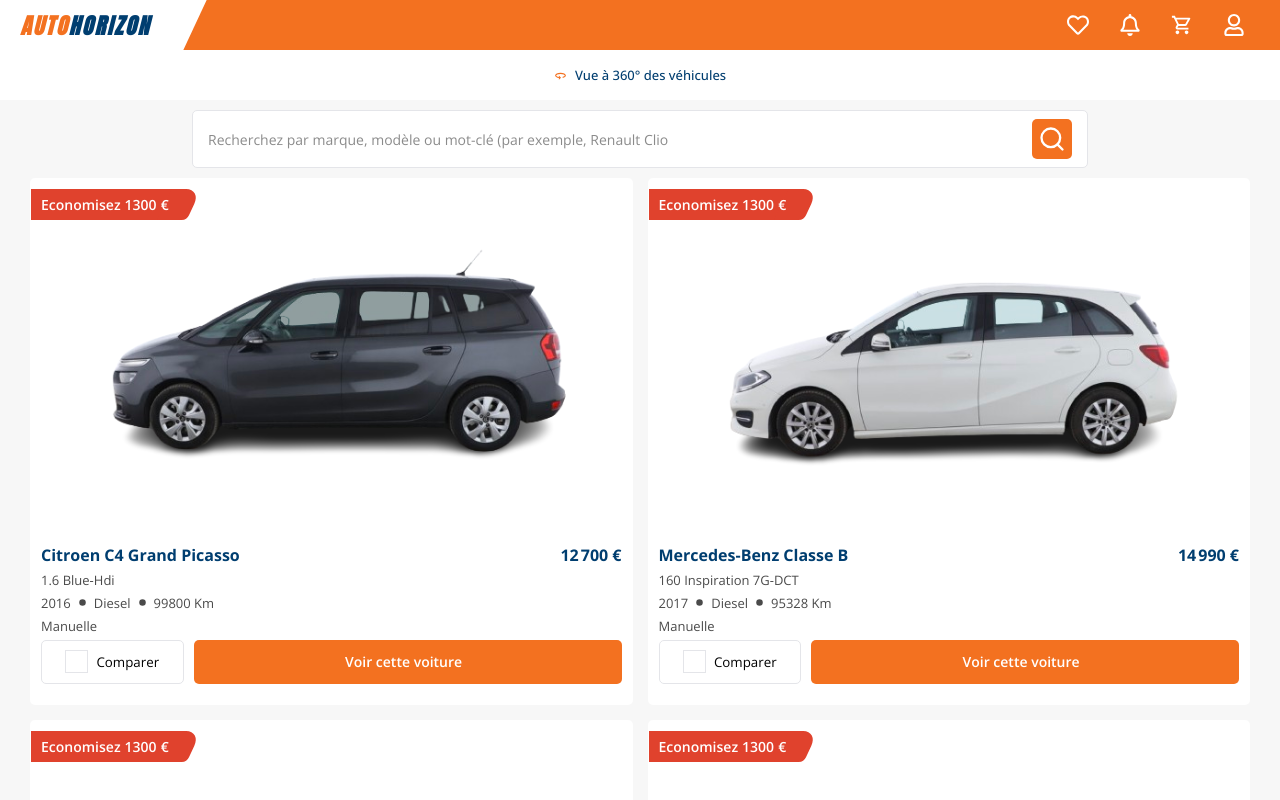
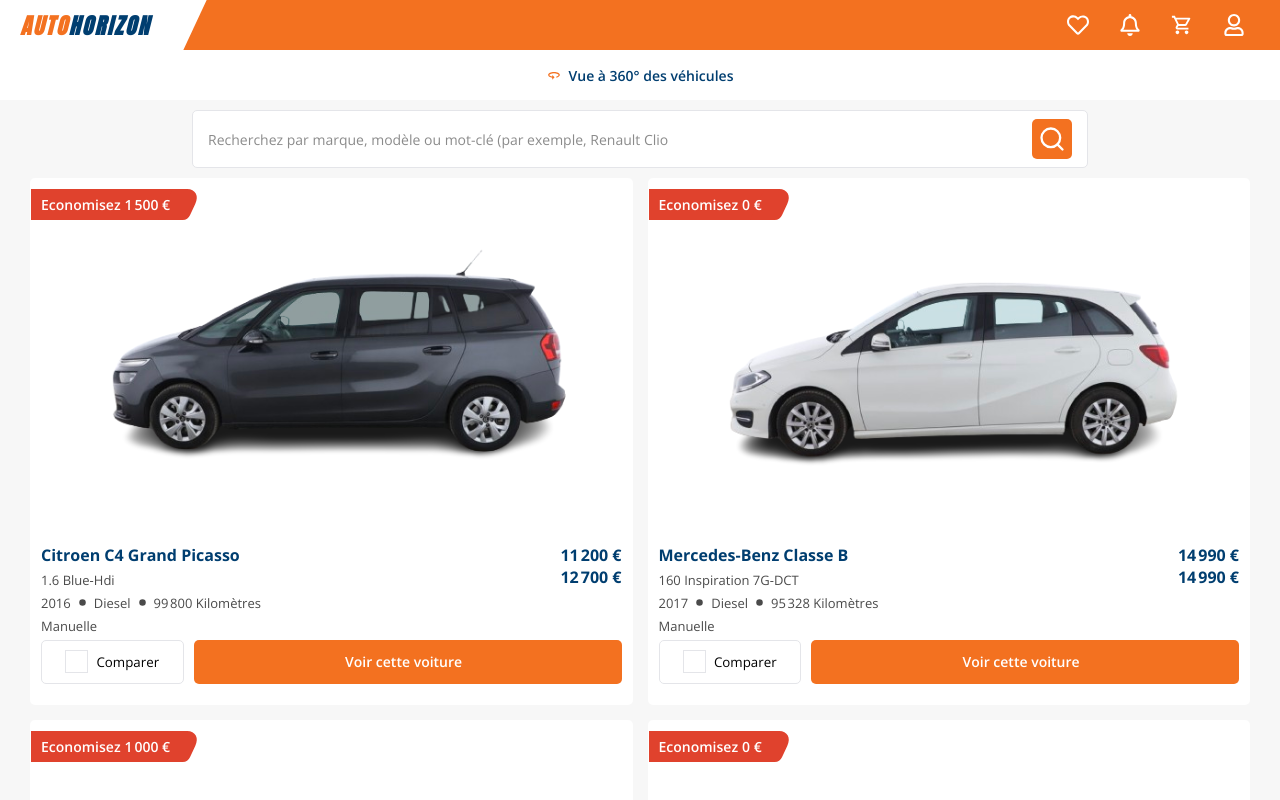
Before and after one commit to romainniamor/HorizonCar, a React (Vite) app: page / in a window 1280 px wide. Built offline with nearby package versions, Linux system fonts and the light colour scheme; the HTML template or start-up script is replaced by a standard one.

Commit message:
🚧 F13: Car > Add apply discount info to Car

```diff
--- a/src/components/pages/main/mainContent/carList/Car.tsx
+++ b/src/components/pages/main/mainContent/carList/Car.tsx
@@ -1,6 +1,10 @@
 import styled from "styled-components";
 import { theme } from "../../../../../theme/index";
-import { formatedPrice } from "../../../../../utils/math";
+import {
+  formatedKilometer,
+  formatedPrice,
+  applyDiscount,
+} from "../../../../../utils/math";
 import { GoDotFill } from "react-icons/go";
 import { ReactNode } from "react";
 import DiscountTag from "../../../../reusable/DiscountTag";
@@ -14,6 +18,7 @@
   kilometer: number;
   gearbox: string;
   price: number;
+  discount: number;
   children: ReactNode;
 };
 
@@ -26,13 +31,14 @@
   kilometer,
   gearbox,
   price,
+  discount,
   children,
 }: CarProps) {
   return (
     <CarStyled>
       <div className="image-preview">
         <img src={imageSource} alt={modele} />
-        <DiscountTag discount={1300} />
+        <DiscountTag discount={formatedPrice(discount)} />
       </div>
       <div className="card-content">
         <div className="car-info">
@@ -42,12 +48,17 @@
             <span className="info">
               {year} <GoDotFill />
               {energy} <GoDotFill />
-              {kilometer} km
+              {formatedKilometer(kilometer)}
             </span>
             <p>{gearbox}</p>
           </div>
           <div className="right">
-            <p className="price">{formatedPrice(price)}</p>
+            <div className="price">
+              <span className="price-with-discount">
+                {applyDiscount(price, discount)}
+              </span>
+              <span className="price">{formatedPrice(price)}</span>
+            </div>
           </div>
         </div>
         <div className="buttons">{children}</div>
@@ -95,10 +106,15 @@
 
     .right {
       text-align: right;
+      display: flex;
+      flex-direction: column;
+
       .price {
         color: ${theme.colors.secondary};
         font-size: ${theme.fonts.P1};
         font-weight: ${theme.weights.bold};
+        display: flex;
+        flex-direction: column;
       }
     }
 
--- a/src/components/pages/main/mainContent/hero/HeroItem.tsx
+++ b/src/components/pages/main/mainContent/hero/HeroItem.tsx
@@ -24,8 +24,8 @@
   display: flex;
   justify-content: center;
   align-items: center;
-  font-size: ${theme.fonts.S};
-  font-weight: ${theme.weights.medium};
+  font-size: ${theme.fonts.P0};
+  font-weight: ${theme.weights.semiBold};
   gap: ${theme.spacing.xs};
   height: 100%;
   width: 100%;
--- a/src/components/reusable/DiscountTag.tsx
+++ b/src/components/reusable/DiscountTag.tsx
@@ -10,7 +10,6 @@
     <DiscountTagStyled>
       <span className="label">Economisez</span>
       <span className="discount">{discount}</span>
-      <span>€</span>
     </DiscountTagStyled>
   );
 }
--- a/src/fakeData/fakePark.ts
+++ b/src/fakeData/fakePark.ts
@@ -5,7 +5,7 @@
     modele: "citroen c4 grand picasso",
     description: "1.6 blue-hdi",
     price: 12700,
-    promotion: 1500,
+    discount: 1500,
     year: 2016,
     energy: "diesel",
     kilometer: 99800,
@@ -18,7 +18,7 @@
     modele: "mercedes-benz classe b",
     description: "160 inspiration 7G-DCT",
     price: 14990,
-    promotion: 0,
+    discount: 0,
     year: 2017,
     energy: "diesel",
     kilometer: 95328,
@@ -31,7 +31,7 @@
     modele: "citroen c4 cactus",
     description: "1.2 puretech shine",
     price: 9990,
-    promotion: 1000,
+    discount: 1000,
     year: 2018,
     energy: "ethanol",
     kilometer: 122438,
@@ -44,7 +44,7 @@
     modele: "kia sportage",
     description: "1.6 CRDi ISG GT Line Premium 2WD DCT7",
     price: 22890,
-    promotion: 0,
+    discount: 0,
     year: 2020,
     energy: "diesel",
     kilometer: 97777,
@@ -57,7 +57,7 @@
     modele: "Audi A1",
     description: "Sportback 1.0 TFSI Ultra Ambition S Tronic",
     price: 17590,
-    promotion: 0,
+    discount: 0,
     year: 2018,
     energy: "essence",
     kilometer: 50234,
@@ -70,7 +70,7 @@
     modele: "Peugeot 2008",
     description: "1.5 Blue-HDi Allure EAT8",
     price: 22500,
-    promotion: 2000,
+    discount: 2000,
     year: 2021,
     energy: "diesel",
     kilometer: 18450,
--- a/src/types.ts
+++ b/src/types.ts
@@ -9,5 +9,5 @@
   category: string;
   gearbox: string;
   price: number;
-  promotion: number;
+  discount: number;
 };
--- a/src/utils/math.ts
+++ b/src/utils/math.ts
@@ -5,3 +5,15 @@
     minimumFractionDigits: 0,
   }).format(price);
 };
+
+export const formatedKilometer = (kilometer: number) => {
+  return new Intl.NumberFormat("fr-FR", {
+    style: "unit",
+    unit: "kilometer",
+    unitDisplay: "long",
+  }).format(kilometer);
+};
+
+export const applyDiscount = (price: number, discount: number) => {
+  return formatedPrice(price - discount);
+};
```
